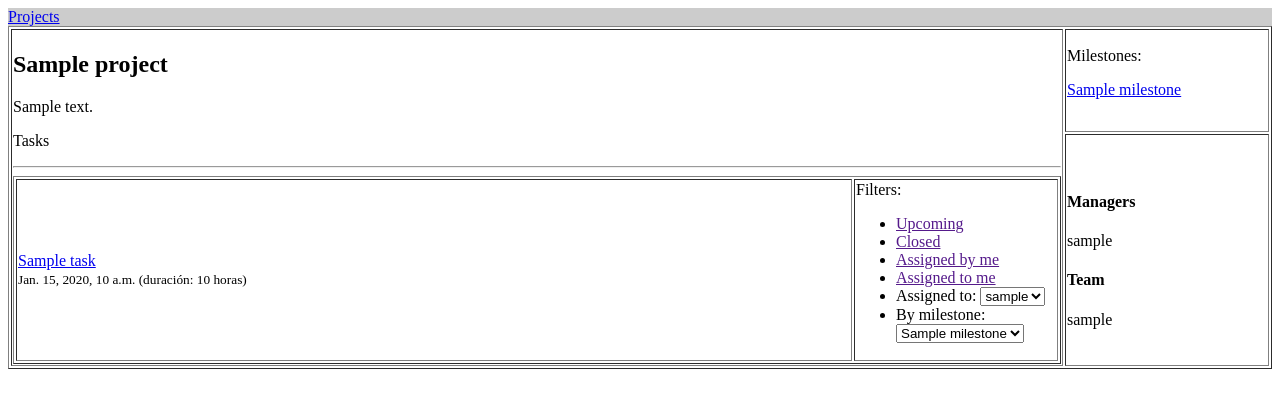
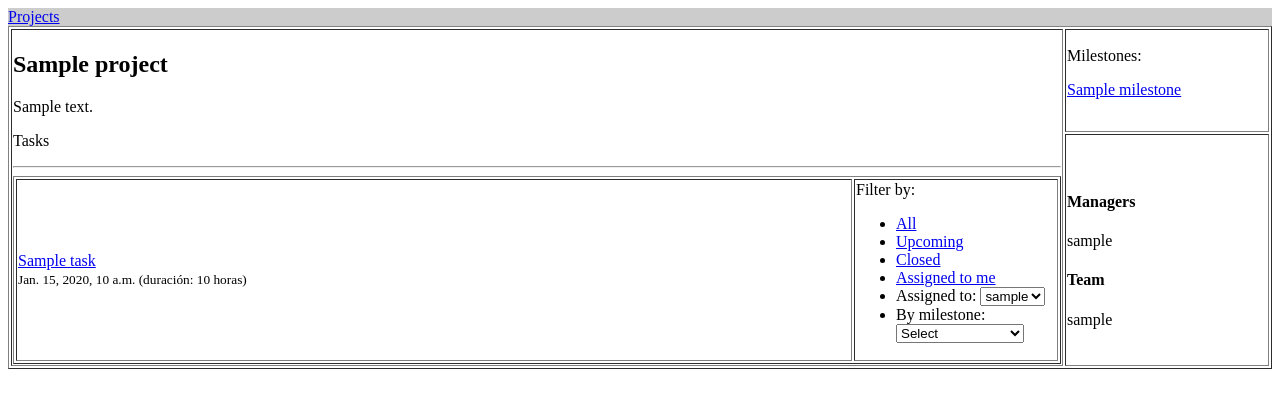
Before and after one commit to rodr/projecter, a Django app: template projecter/templates/projects/project.html in a window 1280 px wide. Shown: the top 408 px of the page. Run offline with Django 3.2, Linux system fonts and the light colour scheme; the template is opened without the code that fills it: values that come from a table or form of the project are taken from there, others are empty; tables that the repository leaves empty hold one stand-in row (values such as "Sample post").

Commit message:
order and filters

```diff
--- a/projecter/templates/projects/index.html
+++ b/projecter/templates/projects/index.html
@@ -16,7 +16,7 @@
     </tr>
     <tr>
         <td>
-            Filters:
+            Order:
             <ul>
                 <li><a href="?order=name">By name (A-Z)</a></li>
                 <li><a href="?order=company">By company</a></li>
--- a/projecter/templates/projects/project.html
+++ b/projecter/templates/projects/project.html
@@ -11,31 +11,36 @@
             <table border="1" width="100%">
                 <tr>
                     <td>
+                    {% if tasks %}
                     {% for task in tasks %}
                         <p>
                             <a href="/tasks/{{ task.id }}/">{{ task }}</a><br/><small>{{ task.created_at }} (duración: {{ task.duration }} horas)</small>
 
                         </p>
                     {% endfor %}
+                    {% else %}
+                        <em>There are no tasks for this project with the given filter.</em>
+                    {% endif %}
                     </td>
                     <td width="200">
-                        Filters:
+                        Filter by:
                         <ul>
-                            <li><a href="">Upcoming</a></li>
-                            <li><a href="">Closed</a></li>
-                            <li><a href="">Assigned by me</a></li>
-                            <li><a href="">Assigned to me</a></li>
+                            <li><a href="?filter=">All</a></li>
+                            <li><a href="?filter=upcoming">Upcoming</a></li>
+                            <li><a href="?filter=closed">Closed</a></li>
+                            <li><a href="?filter=assigned_to_me">Assigned to me</a></li>
                             <li>
-                                Assigned to: <select>
+                                Assigned to: <select onchange="location='?filter=assigned_to&target='+this[this.selectedIndex].value">
                                 {% for person in project.people.all %}
                                     <option>{{ person }}</option>
                                 {% endfor %}
                                 </select>
                             </li>
                             <li>
-                                By milestone: <select>
+                                By milestone: <select onchange="location='?filter=by_milestone&target='+this[this.selectedIndex].value">
+                                    <option value="">Select</option>
                                 {% for milestone in milestones %}
-                                    <option>{{ milestone }}</option>
+                                    <option value="{{ milestone.id }}">{{ milestone }}</option>
                                 {% endfor %}
                                 </select>
                             </li>
```
Also changed, not shown: projecter/apps/projects/views.py (+30 -2 lines), 1 other file.
